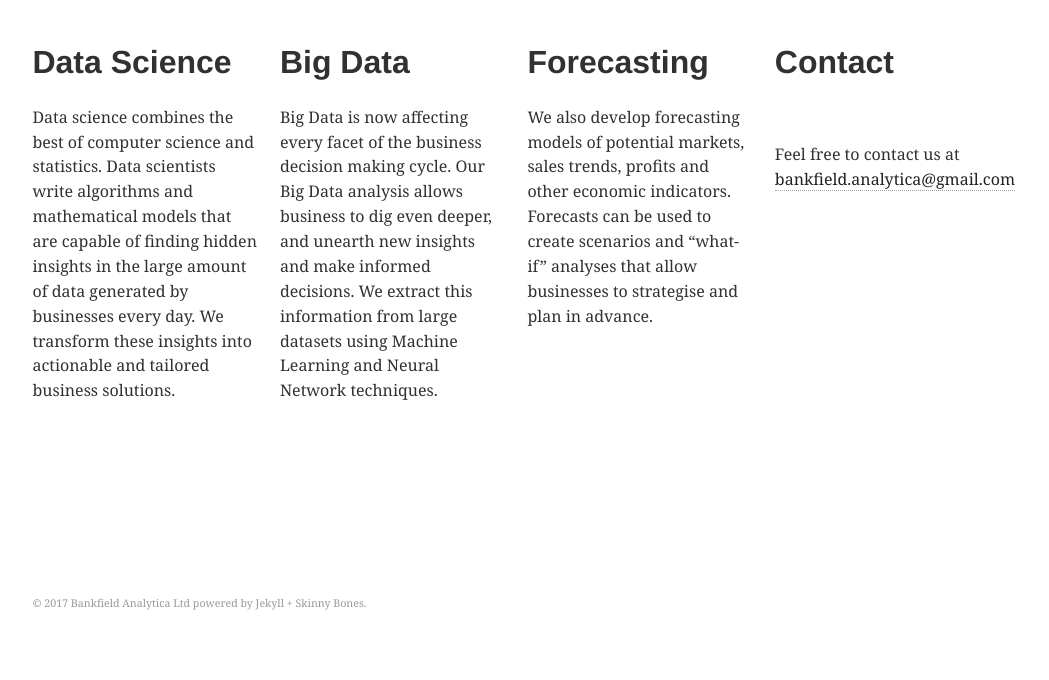
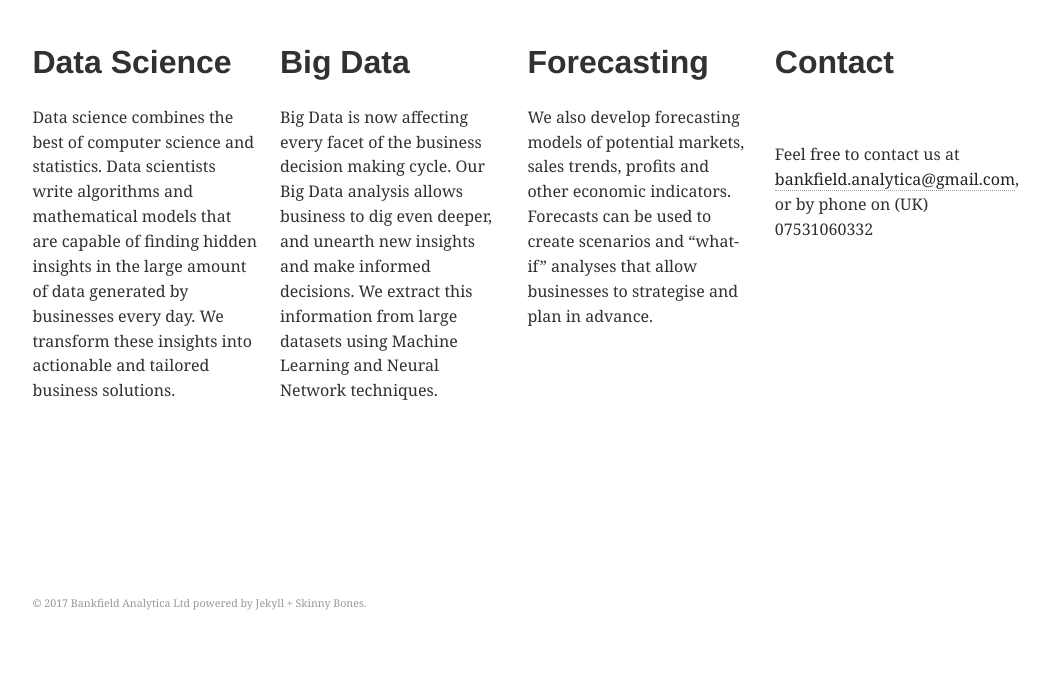
Before and after one commit to Bankfield-Analytica/.github.io, a Jekyll site: the page built from index.md, in a window 1280 px wide. Shown: the part 388-1068 px from the top of the page, without its empty margins (124-1173 px from the left). Built offline with Jekyll 4.4.1, drawn with Linux system fonts in a browser that asks for light colours.

Commit message:
Update index.md

```diff
--- a/index.md
+++ b/index.md
@@ -30,7 +30,7 @@ permalink: /
 
 <div class="tile">
   <h1>Contact</h1>
-  <p>Feel free to contact us at <a href="mailto:bankfield.analytica@gmail.com">bankfield.analytica@gmail.com</a></p>
+  <p>Feel free to contact us at <a href="mailto:bankfield.analytica@gmail.com">bankfield.analytica@gmail.com</a>, or by phone on (UK) 07531060332</p>
 </div><!-- /.tile -->
 
 </div><!-- /.tiles -->
```
